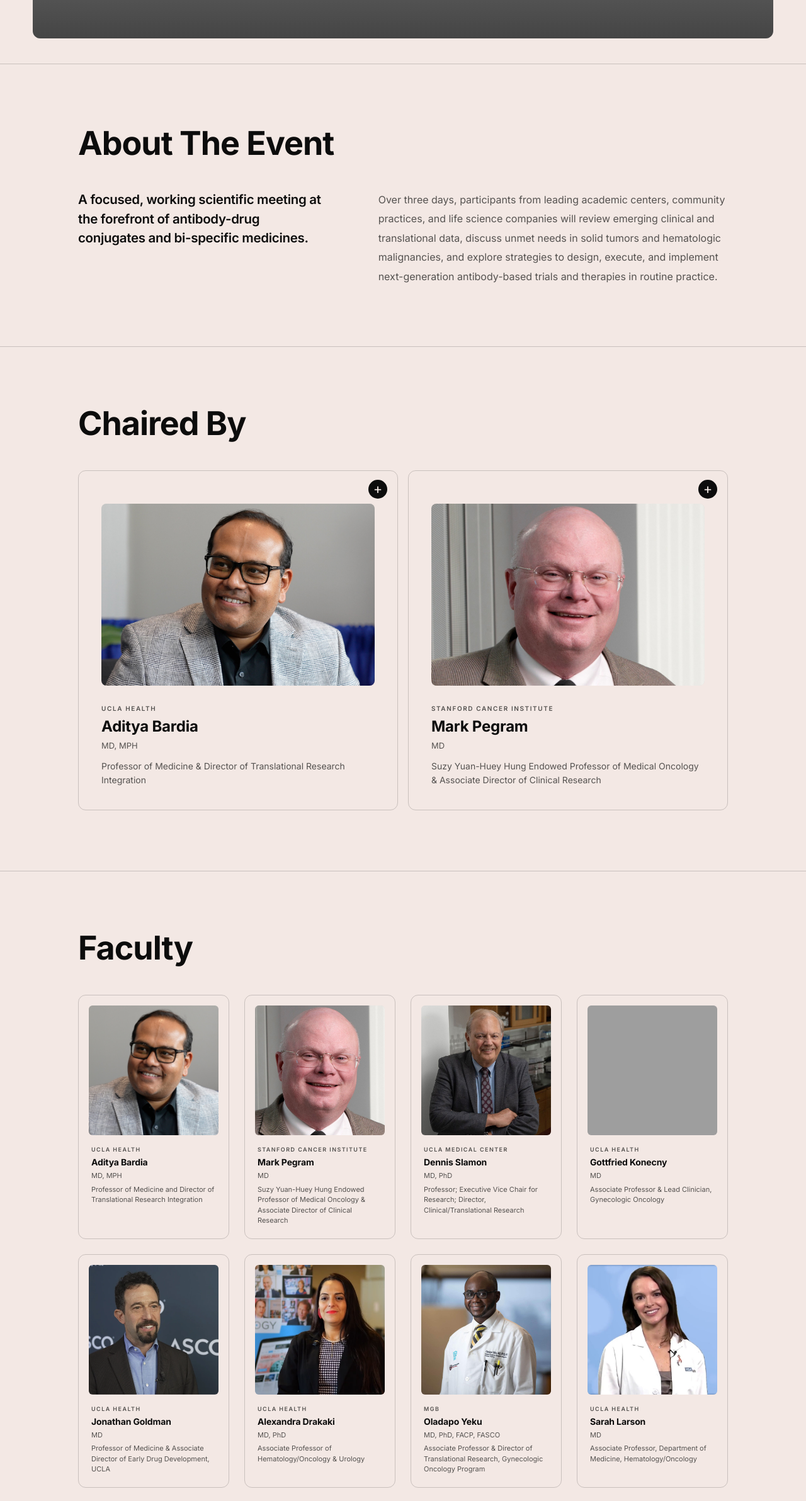
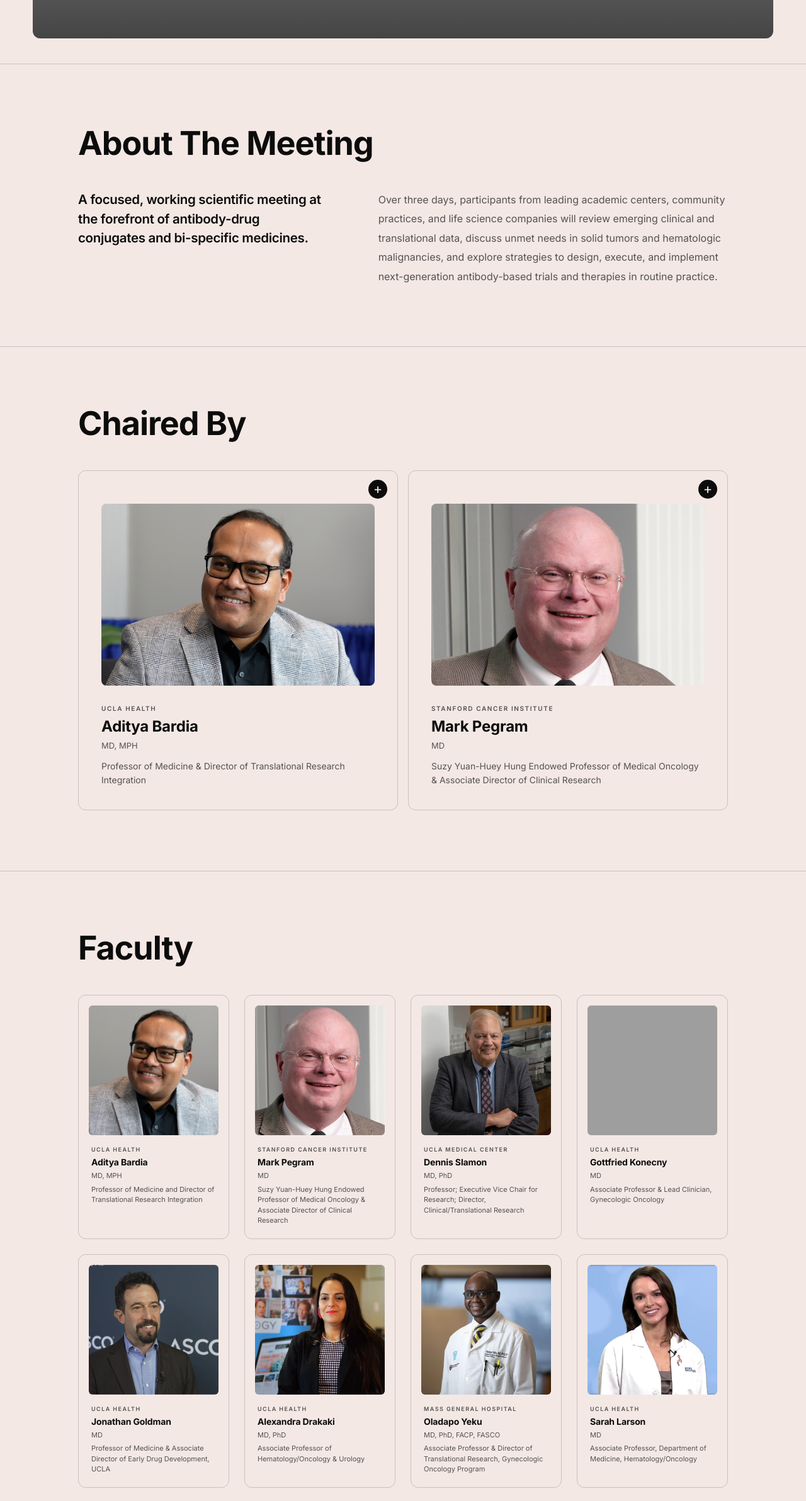
Before and after one commit to shreyamatch/convergence-summit-2026, a plain HTML site: page index.html in a window 1280 px wide. Shown: the part 739-3123 px from the top of the page at 63% size. Drawn offline with Linux system fonts and the light colour scheme; grey boxes are pictures that could not be loaded.

Commit message:
Update Yeku institution and rename About heading
Oladapo Yeku's Faculty card now shows Mass General Hospital instead
of MGB. "About The Event" heading renamed to "About The Meeting".

Co-Authored-By: Claude Sonnet 5 <noreply@anthropic.com>

```diff
--- a/index.html
+++ b/index.html
@@ -86,7 +86,7 @@
   <!-- ====== DESCRIPTION ====== -->
   <section id="description" class="description-section">
     <div class="section-container">
-      <h2 class="section-heading">About The Event</h2>
+      <h2 class="section-heading">About The Meeting</h2>
       <div class="description-layout">
         <p class="description-lead">
           A focused, working scientific meeting at the forefront of antibody-drug conjugates and bi-specific medicines.
@@ -210,7 +210,7 @@
         <div class="faculty-card">
           <div class="faculty-photo"><img src="assets/oladapo-yeku.jpg" alt="Oladapo Yeku"></div>
           <div class="faculty-info">
-            <p class="faculty-institution">MGB</p>
+            <p class="faculty-institution">Mass General Hospital</p>
             <p class="faculty-name">Oladapo Yeku</p>
             <p class="faculty-credentials">MD, PhD, FACP, FASCO</p>
             <p class="faculty-role">Associate Professor &amp; Director of Translational Research, Gynecologic Oncology Program</p>
```
